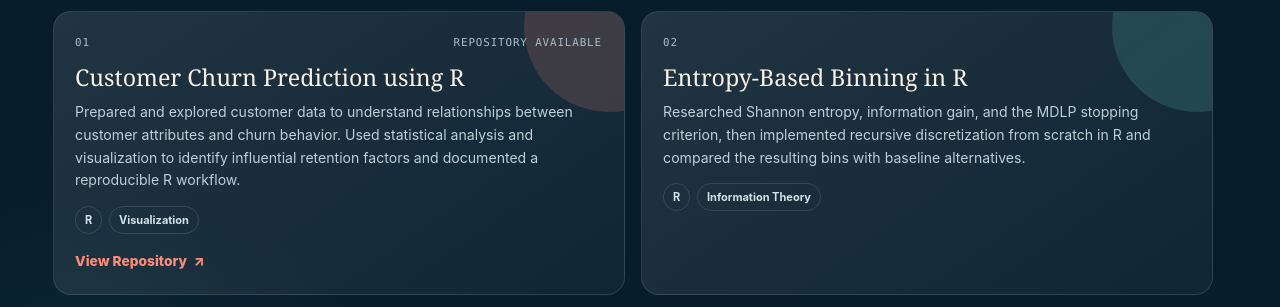
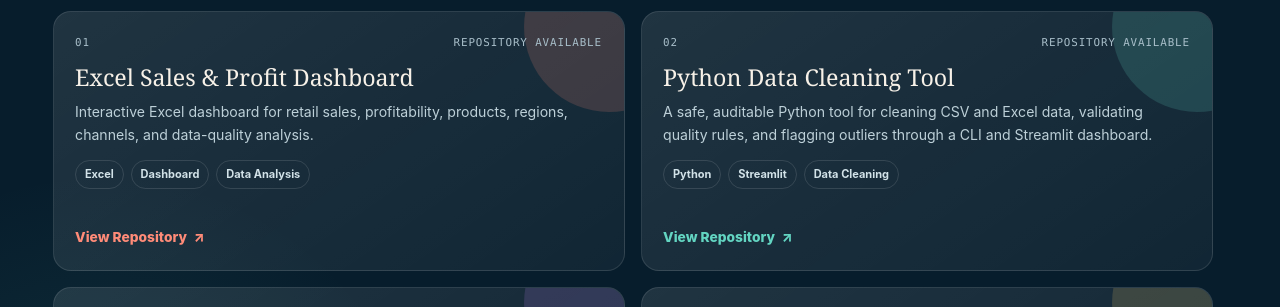
Before and after one commit to Kibreabk/My-Personal-Website-, a plain HTML site: page portfolio.html in a window 1280 px wide. Shown: the part 434-741 px from the top of the page. Drawn offline with Linux system fonts and the light colour scheme.

Commit message:
Update portfolio with real projects

```diff
--- a/portfolio.html
+++ b/portfolio.html
@@ -63,16 +63,17 @@
         <div class="project-grid">
           <article class="project-card project-coral" data-reveal>
             <div class="project-meta"><span>01</span><span>Repository available</span></div>
-            <h3>Customer Churn Prediction using R</h3>
-            <p>Prepared and explored customer data to understand relationships between customer attributes and churn behavior. Used statistical analysis and visualization to identify influential retention factors and documented a reproducible R workflow.</p>
-            <div class="project-tags"><span>R</span><span>Visualization</span></div>
-            <a class="text-link project-link" href="https://github.com/Kibreabk/customer-churn-r" target="_blank" rel="noopener noreferrer">View Repository <span class="arrow" aria-hidden="true">&#8599;</span></a>
+            <h3>Excel Sales & Profit Dashboard</h3>
+            <p>Interactive Excel dashboard for retail sales, profitability, products, regions, channels, and data-quality analysis.</p>
+            <div class="project-tags"><span>Excel</span><span>Dashboard</span><span>Data Analysis</span></div>
+            <a class="text-link project-link" href="https://github.com/Kibreabk/excel-sales-profit-dashboard" target="_blank" rel="noopener noreferrer">View Repository <span class="arrow" aria-hidden="true">&#8599;</span></a>
           </article>
           <article class="project-card project-teal" data-reveal>
-            <div class="project-meta"><span>02</span></div>
-            <h3>Entropy-Based Binning in R</h3>
-            <p>Researched Shannon entropy, information gain, and the MDLP stopping criterion, then implemented recursive discretization from scratch in R and compared the resulting bins with baseline alternatives.</p>
-            <div class="project-tags"><span>R</span><span>Information Theory</span></div>
+            <div class="project-meta"><span>02</span><span>Repository available</span></div>
+            <h3>Python Data Cleaning Tool</h3>
+            <p>A safe, auditable Python tool for cleaning CSV and Excel data, validating quality rules, and flagging outliers through a CLI and Streamlit dashboard.</p>
+            <div class="project-tags"><span>Python</span><span>Streamlit</span><span>Data Cleaning</span></div>
+            <a class="text-link project-link" href="https://github.com/Kibreabk/python-data-cleaning-tool" target="_blank" rel="noopener noreferrer">View Repository <span class="arrow" aria-hidden="true">&#8599;</span></a>
           </article>
           <article class="project-card project-violet" data-reveal>
             <div class="project-meta"><span>03</span></div>
```
